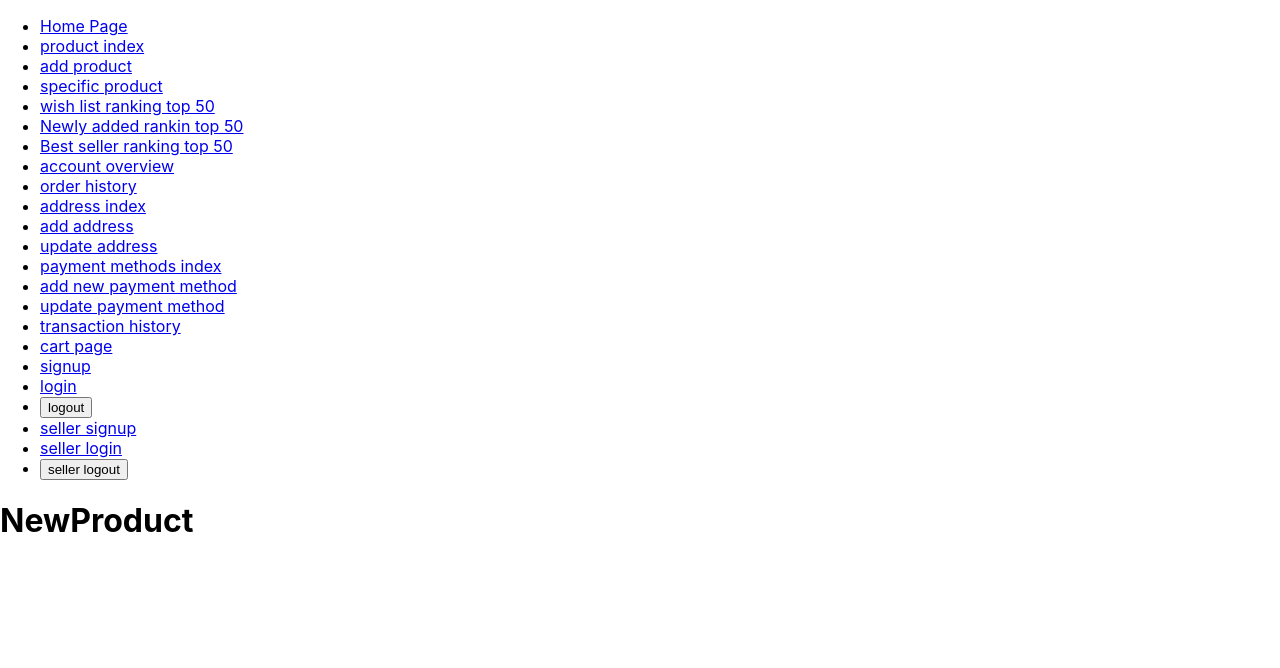
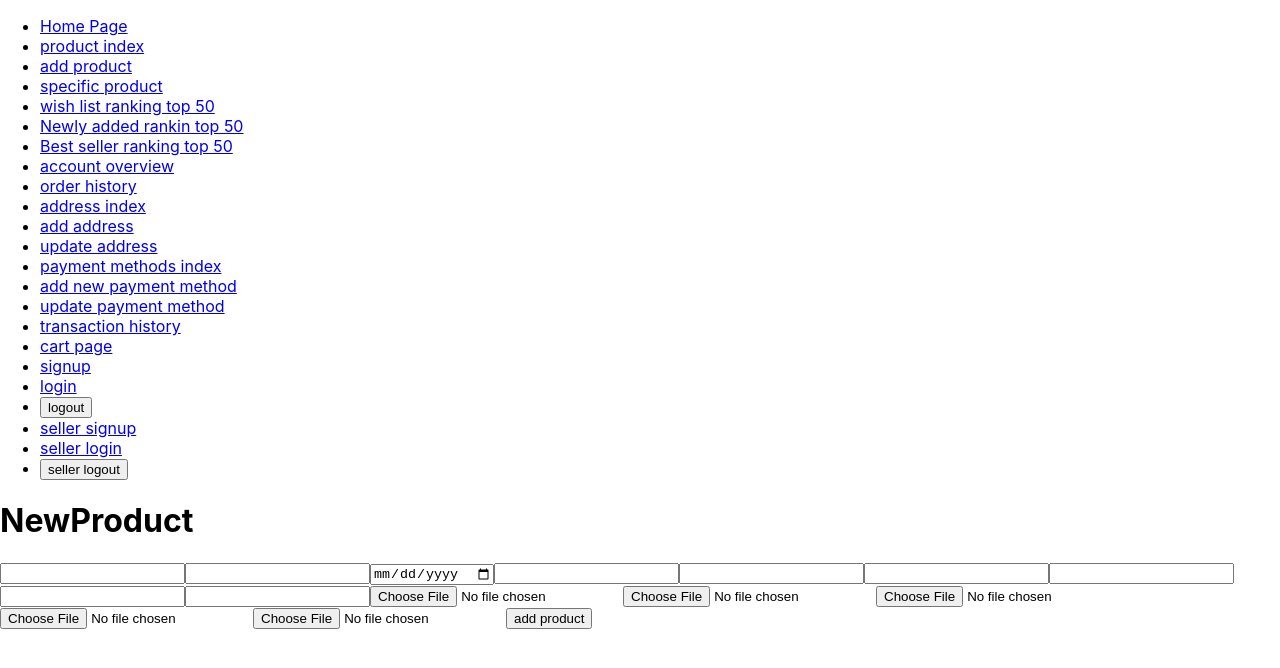
Before and after one commit to XX989tmx/amazon_clone_clientside, a React (Create React App) app: page /product/new in a window 1280 px wide. Shown: the top 668 px of the page. Built offline with nearby package versions, Linux system fonts and the light colour scheme.

Commit message:
adds basic struccture of add product page

```diff
--- a/src/products/pages/NewProduct.js
+++ b/src/products/pages/NewProduct.js
@@ -1,11 +1,102 @@
-import React from 'react';
+import Axios from "axios";
+import React, { useContext, useState } from "react";
+import { useHistory } from "react-router-dom";
+import { AuthContext } from "../../shared/context/auth-context";
 
 const NewProduct = () => {
-    return (
-      <div>
-        <h1>NewProduct</h1>
-      </div>
-    );
-}
+  const [Name, setName] = useState();
+  const [Price, setPrice] = useState();
+  const [DeliveryDate, setDeliveryDate] = useState();
+  const [Brand, setBrand] = useState();
+  const [StockQuantity, setStockQuantity] = useState();
+  const [IsStock, setIsStock] = useState();
+  const [ParentCategory, setParentCategory] = useState();
+  const [Category, setCategory] = useState();
+  const [AncestorCategory, setAncestorCategory] = useState();
+  const [Image1, setImage1] = useState();
+  const [Image2, setImage2] = useState();
+  const [Image3, setImage3] = useState();
+  const [Image4, setImage4] = useState();
+  const [Image5, setImage5] = useState();
+
+  const productDataSubmitHandler = (event) => {
+    event.preventDefault();
+
+    try {
+      const formData = new FormData();
+    } catch (error) {
+      console.log(error);
+    }
+  };
+
+  const nameChangeHandler = (event) => {
+    setName(event.target.value);
+  };
+  const priceChangeHandler = (event) => {
+    setPrice(event.target.value);
+  };
+
+  const deliveryDateChangeHandler = (event) => {
+    setDeliveryDate(event.target.value);
+  };
+  const brandChangeHandler = (event) => {
+    setBrand(event.target.value);
+  };
+  const stockQuantityChangeHandler = (event) => {
+    setStockQuantity(event.target.value);
+  };
+  const isStockChangeHandler = (event) => {
+    setIsStock(event.target.value);
+  };
+  const parentCategoryChangeHandler = (event) => {
+    setParentCategory(event.target.value);
+  };
+  const categoryChangeHandler = (event) => {
+    setCategory(event.target.value);
+  };
+  const ancestorCategoryChangeHandler = (event) => {
+    setAncestorCategory(event.target.value);
+  };
+
+  const image1ChangeHandler = (event) => {
+    setImage1(event.target.value);
+    console.log(event.target.value);
+  };
+  const image2ChangeHandler = (event) => {
+    setImage2(event.target.value);
+  };
+  const image3ChangeHandler = (event) => {
+    setImage3(event.target.value);
+  };
+  const image4ChangeHandler = (event) => {
+    setImage4(event.target.value);
+  };
+  const image5ChangeHandler = (event) => {
+    setImage5(event.target.value);
+  };
+
+  return (
+    <div>
+      <h1>NewProduct</h1>
+      <form action="" onSubmit={productDataSubmitHandler}>
+        <input type="text" onChange={nameChangeHandler} />
+        <input type="number" onChange={priceChangeHandler} />
+        <input type="date" onChange={deliveryDateChangeHandler} />
+        <input type="text" onChange={brandChangeHandler} />
+        <input type="number" onChange={stockQuantityChangeHandler} />
+        <input type="text" onChange={isStockChangeHandler} />
+        <input type="text" onChange={parentCategoryChangeHandler} />
+        <input type="text" onChange={categoryChangeHandler} />
+        <input type="text" onChange={ancestorCategoryChangeHandler} />
+        <input type="file" id="image1" onChange={image1ChangeHandler} />
+        <input type="file" id="image2" onChange={image2ChangeHandler} />
+        <input type="file" id="image3" onChange={image3ChangeHandler} />
+        <input type="file" id="image4" onChange={image4ChangeHandler} />
+        <input type="file" id="image5" onChange={image5ChangeHandler} />
+        <button type="submit">add product</button>
+      </form>
+    </div>
+  );
+};
 
 export default NewProduct;
```
